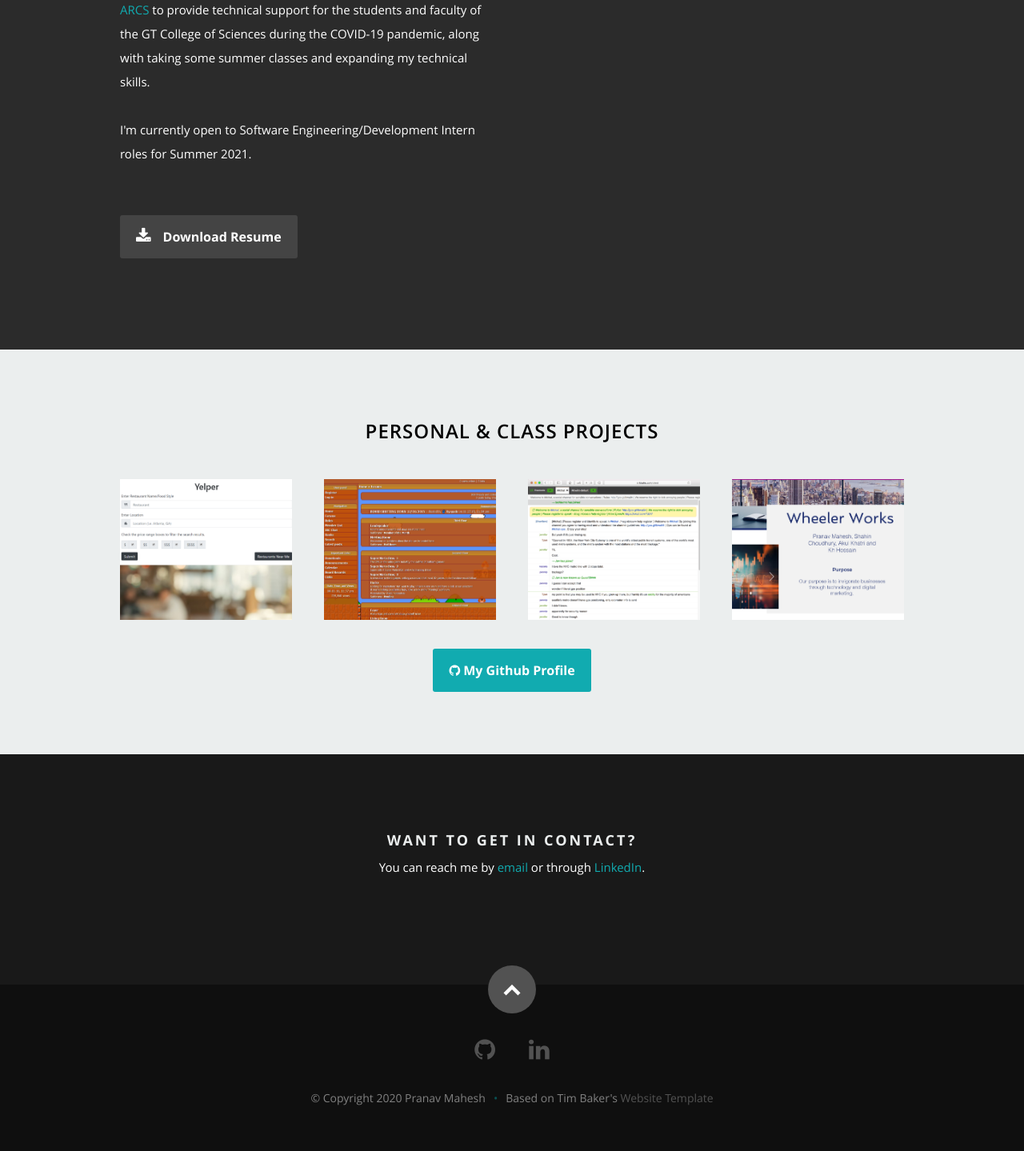
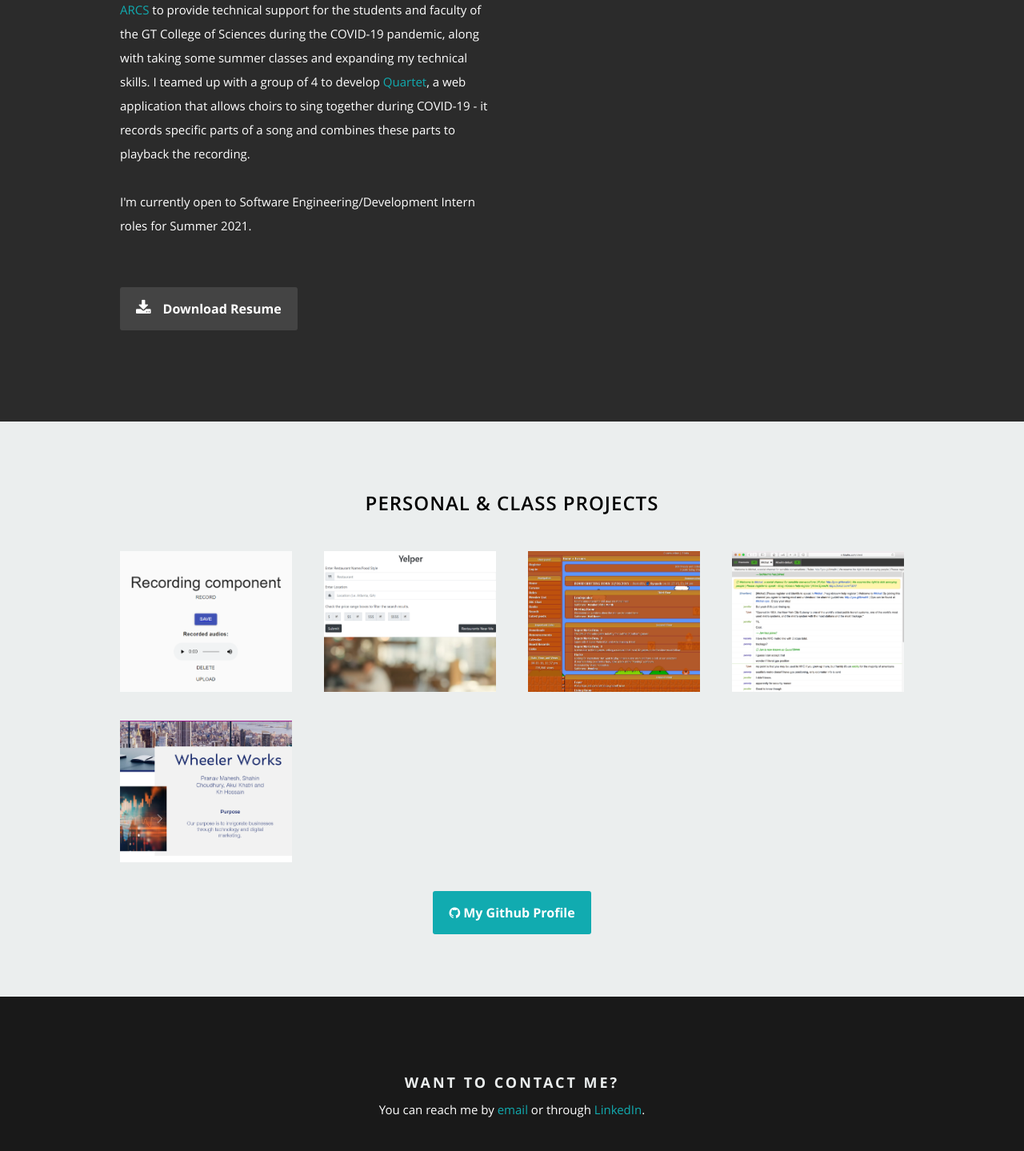
Before and after one commit to PranavMahesh1/pranavmahesh1.github.io, a React (Create React App) app: page / in a window 1280 px wide. Shown: the part 1231-2670 px from the top of the page at 80% size. Built offline with nearby package versions, Linux system fonts and the light colour scheme.

Commit message:
Add quartet project

```diff
--- a/public/resumeData.json
+++ b/public/resumeData.json
@@ -17,6 +17,12 @@
   },
   "projects":{
     "projects": [
+      {
+        "title":"Quartet",
+        "category":"A web app that allows choirs to sing together while being physically apart",
+        "image":"quartet.png",
+        "url":"https://github.com/adamhannadev/quartet"
+      },
       {
         "title":"Yelper",
         "category":"A React web app I built to show restaurant information and map locations",
--- a/src/Components/About.js
+++ b/src/Components/About.js
@@ -15,7 +15,8 @@ class About extends Component {
                   <p>I'm Pranav Mahesh, a rising second-year CS student at Georgia Tech who's passionate about software development, cybersecurity, and artificial intelligence. My interests include playing the piano and violin, practicing karate, playing Nintendo games, and learning new technical skills.</p>
                   <p>In May, I participated in Capital One's <a href="https://campus.capitalone.com/summits/">Software Engineering Summit</a>, learning about AWS, Machine Learning, Arduinos, and Android Development.
                   This summer, I'm working remotely for <a href="https://arcs.gatech.edu/">ARCS</a> to provide technical support for the students and faculty of the GT College of Sciences during the COVID-19 pandemic, along with taking some summer classes and expanding my technical skills.
-                  </p>
+                  I teamed up with a group of 4 to develop <a href="https://github.com/adamhannadev/quartet">Quartet</a>, a web application that allows choirs to sing together during COVID-19 - it records specific parts of a song and combines these parts to playback the recording.</p>
+
                   <p>I'm currently open to Software Engineering/Development Intern roles for Summer 2021.</p>
                </div>
                <div class="column">
--- a/src/Components/Contact.js
+++ b/src/Components/Contact.js
@@ -5,7 +5,7 @@ class Contact extends Component {
     return (
       <section id="contact">
          <center>
-         <h1>Want to get in contact?</h1>
+         <h1>Want to contact me?</h1>
          <p>You can reach me by <a href="mailto:pmahesh@gatech.edu">email</a> or through <a href="https://www.linkedin.com/in/pranav-mahesh/">LinkedIn</a>.</p>
          </center>
    </section>
```
Also changed, not shown: public/images/projects/quartet.png (added).
